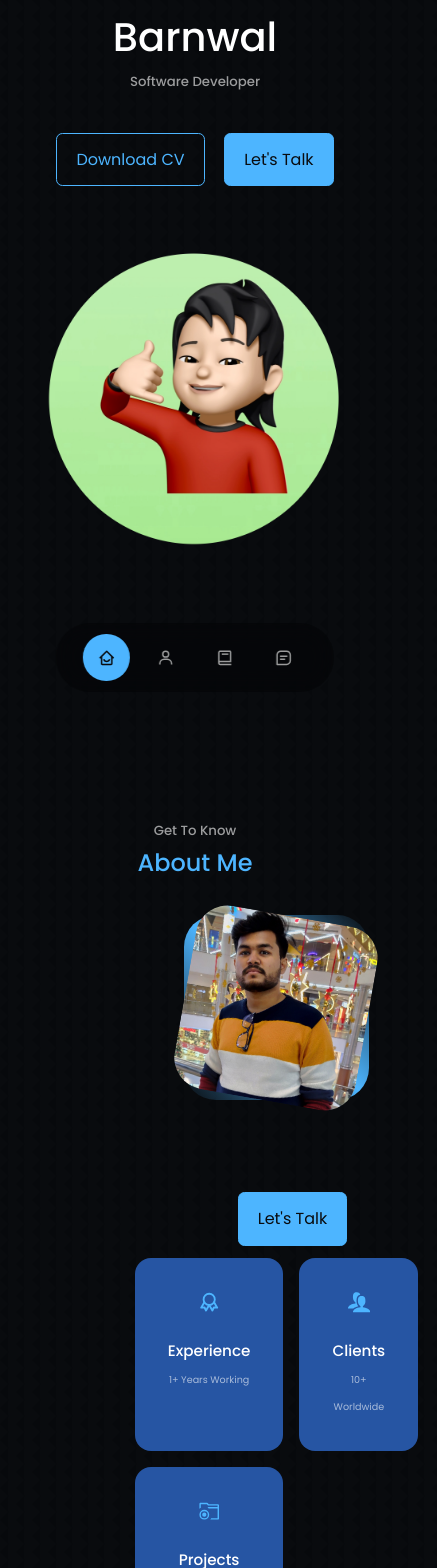
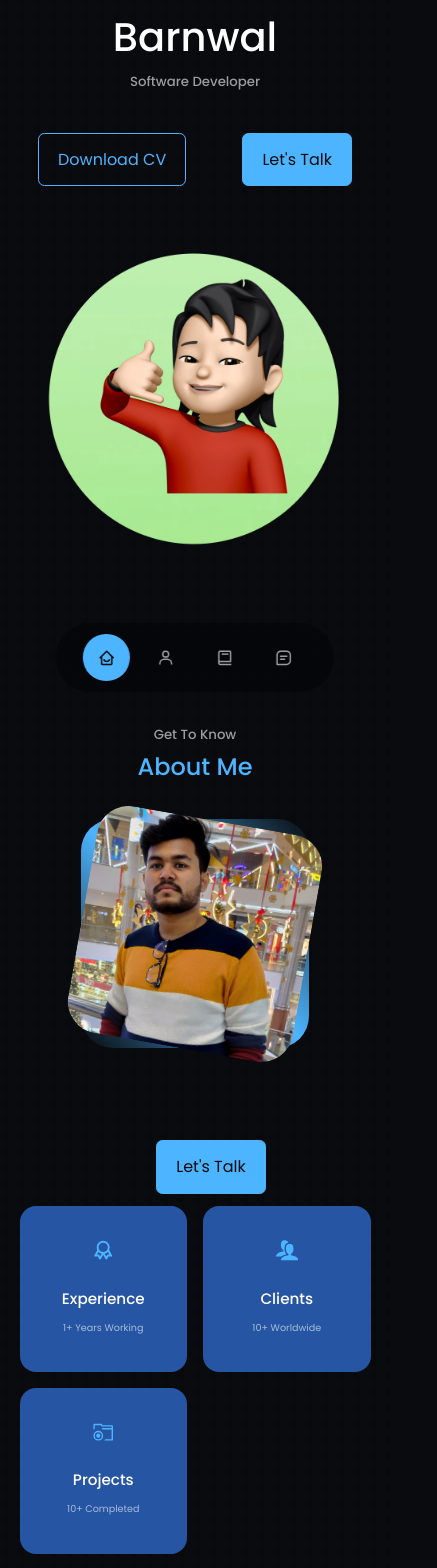
Before and after one commit to shubhanshubb/shubhanshubarnwal, a React (Create React App) app: page / in a window 390 px wide. Shown: the part 120-1688 px from the top of the page, 437 px wide, since content can reach past the window. Built offline with nearby package versions, Linux system fonts and the light colour scheme.

Commit message:
Responsive Mobile

```diff
--- a/src/Components/Footer/Footer.jsx
+++ b/src/Components/Footer/Footer.jsx
@@ -12,12 +12,12 @@ const Footer = () => {
         <img src={SB_Tech} alt="tech" />
       </div>
 
-      <ul className="permalinks">
+      {/* <ul className="permalinks">
         <li><a href="#home">Home</a></li>
         <li><a href="#about">About</a></li>
         <li><a href="#experience">Experience</a></li>
         <li><a href="#contact">Contact</a></li>
-      </ul>
+      </ul> */}
 
       <div className="footer_socials">
         <a href="https://facebook.com/MeShubhanshu" target="_blank" rel="noopener noreferrer"><FaFacebookF /></a>
--- a/src/index.css
+++ b/src/index.css
@@ -131,6 +131,12 @@ img {
     .container {
         width: var(--container-width-ms);
     }
+    section {
+        margin: 0;
+    }
+    .btn {
+        margin: auto;
+    }
 
     section > h2 {
         margin-bottom: 2rem;
```
